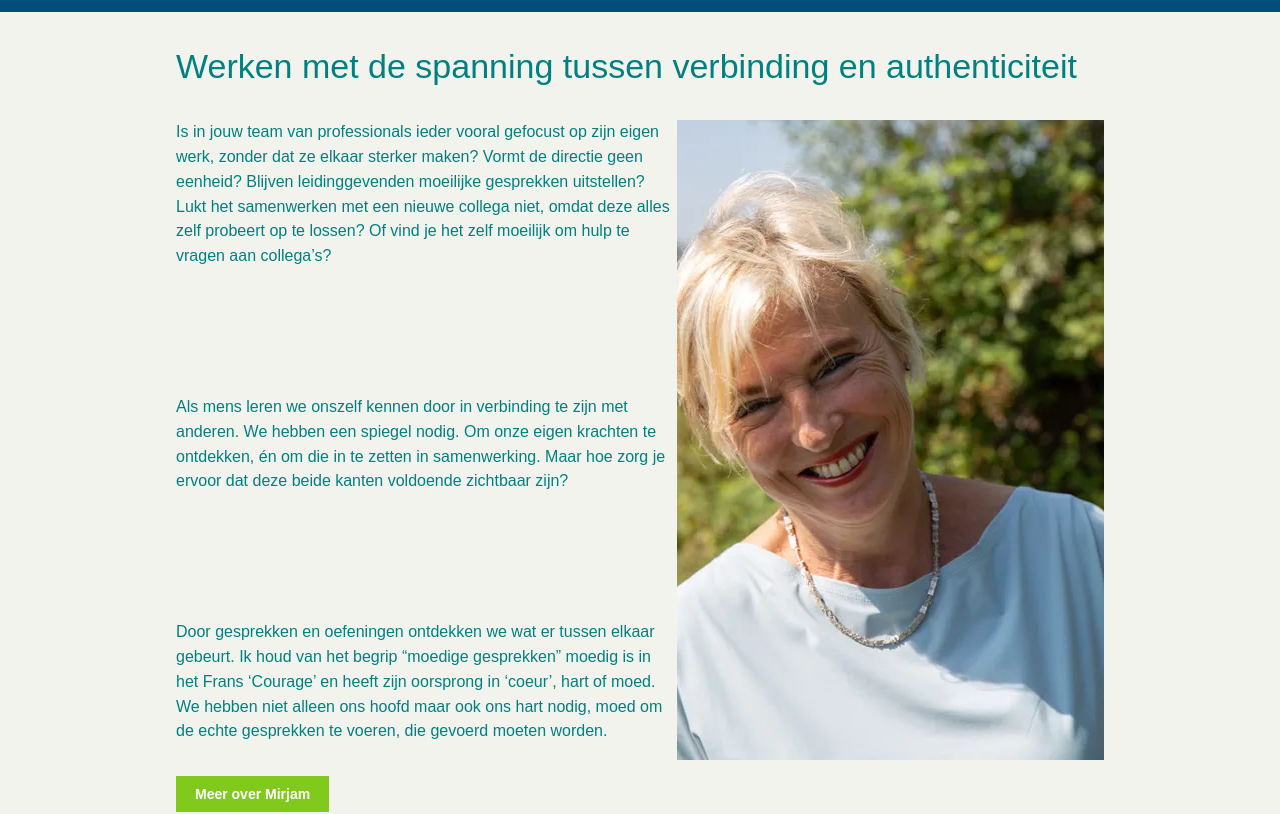
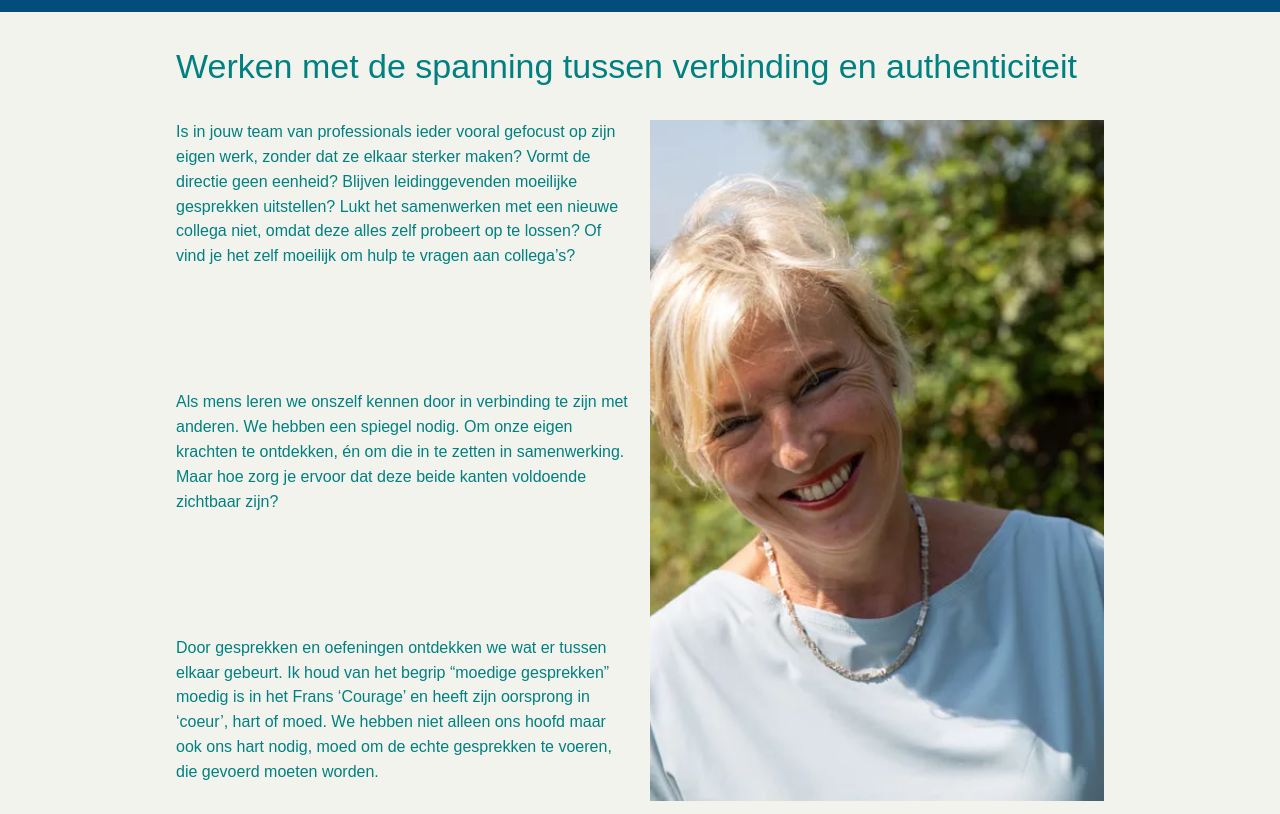
Before and after one commit to Joram3000/mirjamwebsite, a React (Vite) app: page / in a window 1280 px wide. Shown: the part 960-1774 px from the top of the page. Built offline with nearby package versions, Linux system fonts and the light colour scheme; the HTML template or start-up script is replaced by a standard one.

Commit message:
small flexbox changes

```diff
--- a/package.json
+++ b/package.json
@@ -1,6 +1,6 @@
 {
-  "name": "mirjamkroon",
-  "homepage":"",
+  "name": "kroontrainingadvies",
+  "homepage": "",
   "private": false,
   "version": "0.0.0",
   "type": "module",
--- a/src/pages/Home/index.tsx
+++ b/src/pages/Home/index.tsx
@@ -83,8 +83,17 @@ const MirjamKroonHomepage: React.FC = () => {
               Werken met de spanning tussen verbinding en authenticiteit
             </Title>
 
-            <Flex direction={{ base: "column", sm: "row" }} align="stretch">
-              <Flex direction="column" align="center" justify="space-between">
+            <Flex
+              direction={{ base: "column", sm: "row" }}
+              align="stretch"
+              gap="lg"
+            >
+              <Flex
+                direction="column"
+                align="center"
+                justify="space-between"
+                flex={1}
+              >
                 <Text pb="md">
                   Is in jouw team van professionals ieder vooral gefocust op
                   zijn eigen werk, zonder dat ze elkaar sterker maken? Vormt de
@@ -109,7 +118,7 @@ const MirjamKroonHomepage: React.FC = () => {
                   gevoerd moeten worden.
                 </Text>
               </Flex>
-              <Image src={Mirjam6} w={{ base: "100%", sm: "50%" }} />
+              <Image flex={1} src={Mirjam6} w={{ base: "100%", sm: "50%" }} />
             </Flex>
 
             <Link
--- a/src/pages/Training/index.tsx
+++ b/src/pages/Training/index.tsx
@@ -52,14 +52,15 @@ const MirjamKroonTraining: React.FC = () => {
             Trainingen zijn altijd maatwerk, afhankelijk van de vraag van de
             opdrachtgever.
           </Text>
-          <Flex gap="md" direction={{ base: "column", md: "row" }}>
+          <Flex gap="lg" direction={{ base: "column", md: "row" }}>
             <Image hiddenFrom="md" src={plaatje} />
-            <Stack>
+
+            <Stack flex={2}>
               <Text>De meest recente trainingen:</Text>
               <ul>
                 <li>
                   <Text>
-                    Leidinggeven met Lef (het moedige gesprek voeren).{" "}
+                    Leidinggeven met Lef (het moedige gesprek voeren).
                   </Text>
                 </li>
                 <li>
@@ -84,8 +85,9 @@ const MirjamKroonTraining: React.FC = () => {
                 </li>
               </ul>
             </Stack>
-
-            <Image visibleFrom="md" src={training} w="40%" />
+            <Box flex={1}>
+              <Image visibleFrom="md" src={training} bg="red" />
+            </Box>
           </Flex>
         </Container>
       </Box>
```
